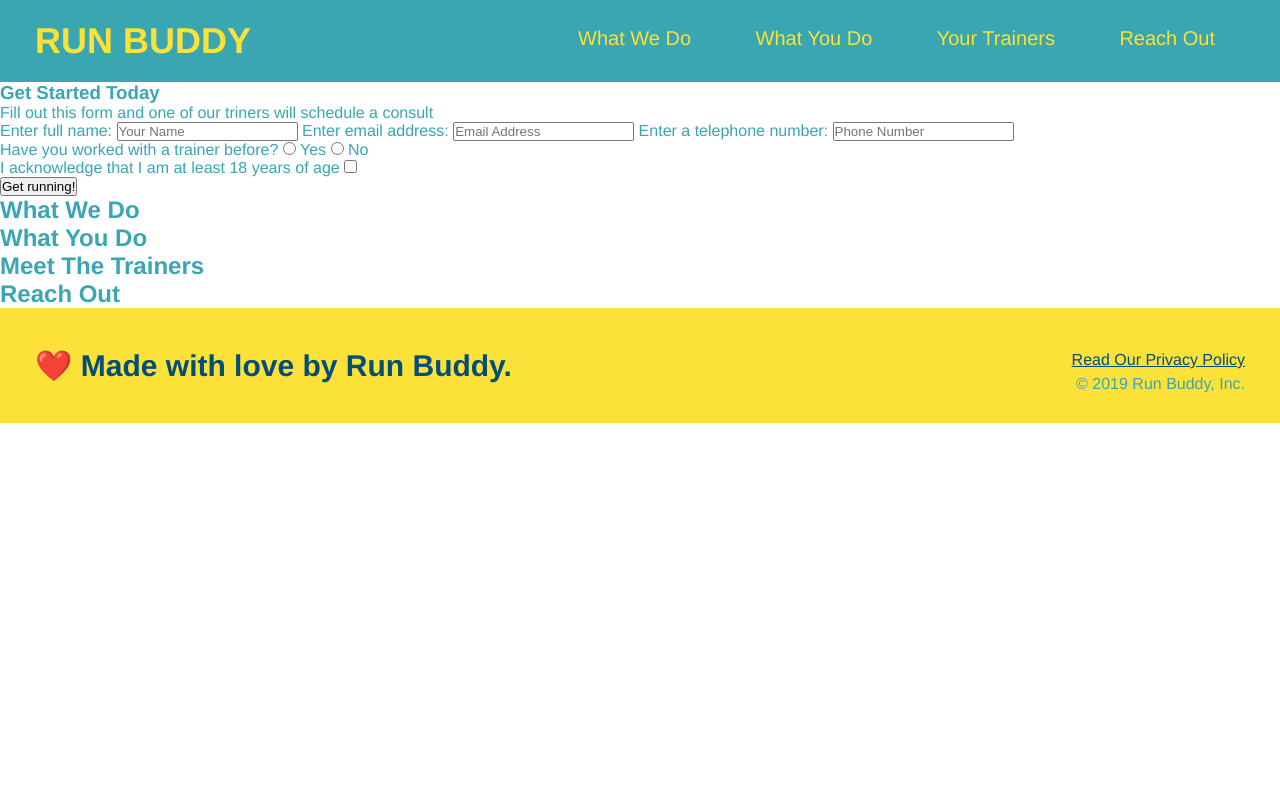
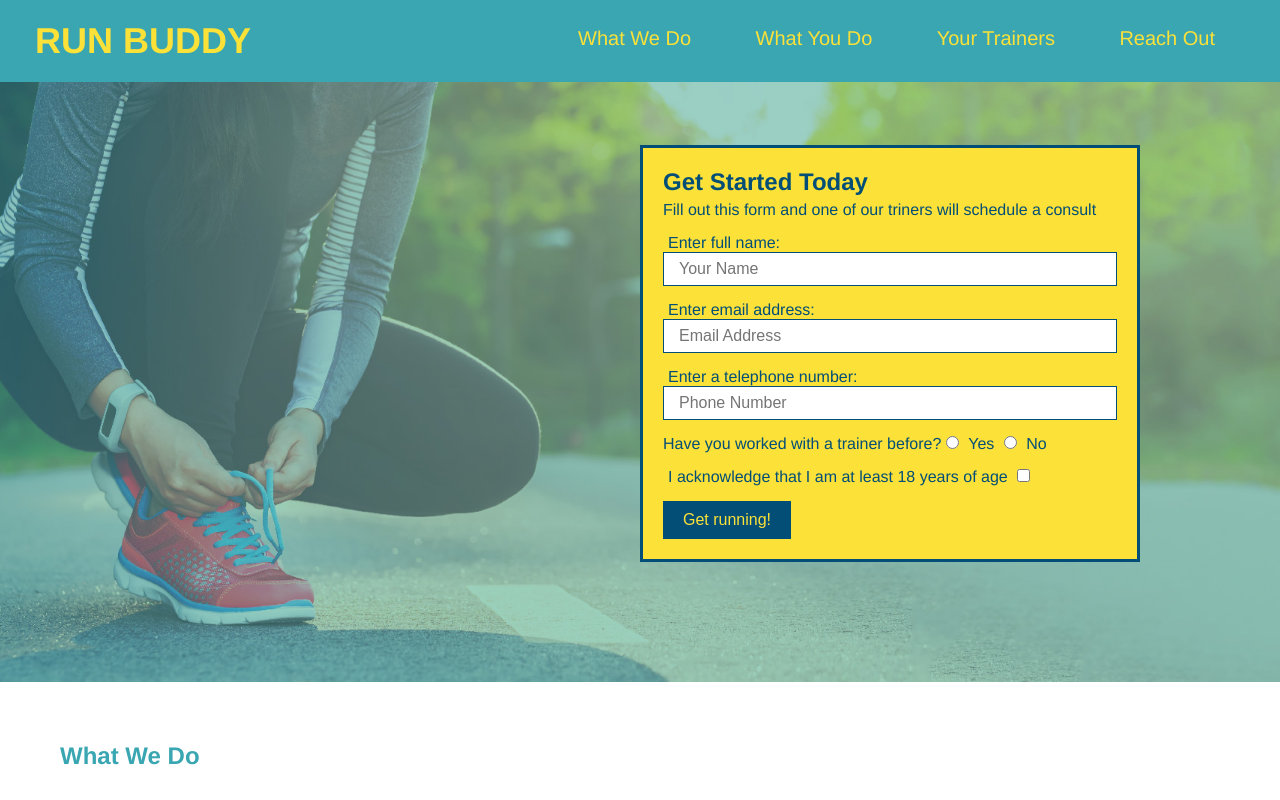
Before and after one commit to cghudson/run-buddy, a plain HTML site: page index.html in a window 1280 px wide. Shown: the top 800 px of the page. Drawn offline with Linux system fonts and the light colour scheme.

Commit message:
sign up style

```diff
--- a/assets/css/style.css
+++ b/assets/css/style.css
@@ -65,3 +65,58 @@ footer div {
 footer a {
     color: #024e76;
 }
+
+section {
+    padding: 60px;
+}
+
+/* Hero Style Start*/
+.hero {
+    background-image: url("../images/hero-bg.jpg");
+    height: 600px;
+    background-size: cover;
+    background-position: center;
+    position: relative;
+}
+.hero-form {
+    background-color: #fce138;
+    padding: 20px;
+    width: 500px;
+    color: #024e76;
+    border: solid 3px #024e76;
+    position: absolute;
+    bottom: 120px;
+    right: 140px;
+}
+/* Hero Style End */
+
+.hero-form h3 {
+    font-size: 24px;
+    margin: 0;
+}
+
+.hero-form p {
+    margin: 5px 0 15px 0;
+}
+
+.form-input {
+    border: 1px solid #024e76;
+    display: block;
+    padding: 7px 15px;
+    font-size: 16px;
+    color: #024e76;
+    width: 100%;
+    margin-bottom: 15px;
+}
+
+.hero-form label {
+    margin: 0 5px;
+}
+
+button {
+    background-color: #024e76;
+    color: #fce138;
+    border: none;
+    padding: 10px 20px;
+    font-size: 16px;
+}
--- a/index.html
+++ b/index.html
@@ -37,18 +37,18 @@
         </header>
 
         <!-- hero/jumbotron -->
-        <section>
-            <div>
+        <section class="hero">
+            <div class="hero-form">
                 <h3>Get Started Today</h3>
                 <p>Fill out this form and one of our triners will schedule a consult</p>
             <!-- Add form element-->
             <form>
                 <label for="name"> Enter full name:</label>
-                <input type="text" placeholder="Your Name" name="name" id="name" />
+                <input type="text" placeholder="Your Name" name="name" id="name" class="form-input" />
                 <label for="email"> Enter email address:</label>
-                <input type="email" placeholder="Email Address" name="email" id="email" />
+                <input type="email" placeholder="Email Address" name="email" id="email" class="form-input" />
                 <label for="phone"> Enter a telephone number:</label>
-                <input type="tel" placeholder="Phone Number" name="phone" id="phone" />
+                <input type="tel" placeholder="Phone Number" name="phone" id="phone" class="form-input" />
                 <p>
                     Have you worked with a trainer before?
                     <input type="radio" name="trainer-confirm" id="trainer-yes" />
```
Also changed, not shown: assets/images/hero-bg.jpg (added).
